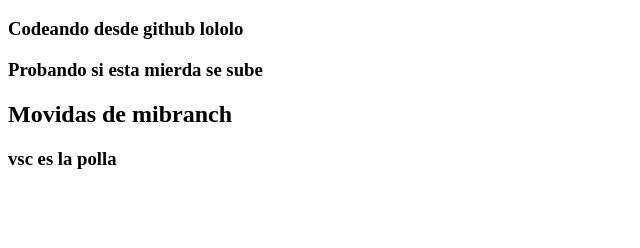
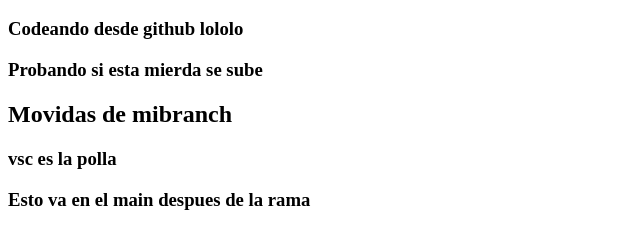
Before and after one commit to Saltimbanky13/segundointento, a plain HTML site: page index.html in a window 1280 px wide. Shown: the part 120-368 px from the top of the page, without its empty margins (0-640 px from the left). Drawn offline with Linux system fonts and the light colour scheme.

Commit message:
main after rama

```diff
--- a/index.html
+++ b/index.html
@@ -16,6 +16,8 @@
     <h2>Movidas de mibranch</h2>
 
     <h3>vsc es la polla</h3>
+
+    <h3>Esto va en el main despues de la rama</h3>
 </body>
 
 </html>
```
